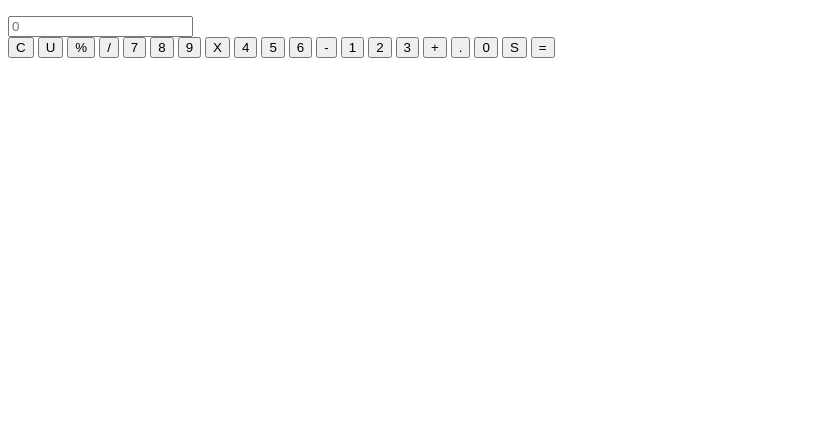
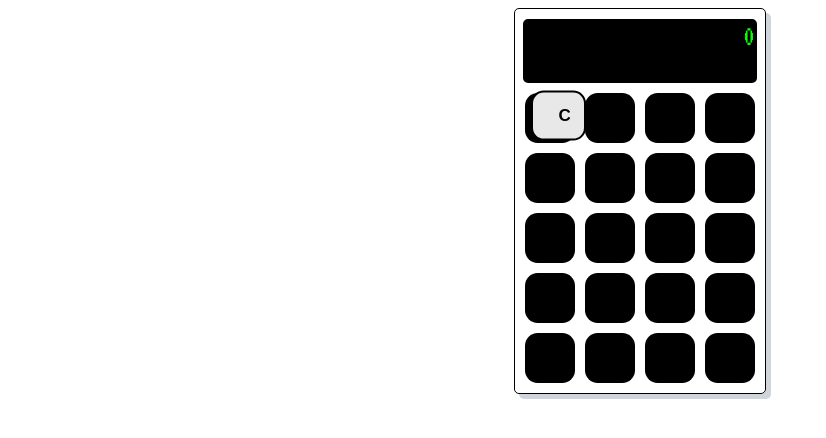
Before and after one commit to iAmJokman/iAmJokman, a plain HTML site: page index.html in a window 1280 px wide. Shown: the whole page, without its empty margins (0-826 px from the left). Drawn offline with Linux system fonts and the light colour scheme.

Commit message:
Se realiza diseño basico de calculadora

```diff
--- a/index.html
+++ b/index.html
@@ -4,35 +4,45 @@
     <meta charset="UTF-8">
     <meta http-equiv="X-UA-Compatible" content="IE=edge">
     <meta name="viewport" content="width=device-width, initial-scale=1.0">
-    <script src="./main.js"></script>
+    <link rel="stylesheet" href="./styles.css">
+    <link rel="preconnect" href="https://fonts.googleapis.com">
+    <link rel="preconnect" href="https://fonts.gstatic.com" crossorigin>
+    <link href="https://fonts.googleapis.com/css2?family=VT323&display=swap" rel="stylesheet">
     <title>Calculadora</title>
 </head>
 <body>
-    <p  id="inputOperation"></p>
-    <input id="inputHistory" type="text" placeholder="0">
-    <div>
-        <button id="keyboardClear" type="submit" onclick="clear()">C</button>
-        <button id="keyboardUnknown" type="submit">U</button>
-        <button id="keyboardPercentage" type="submit" onclick="operation('%')">%</button>
-        <button id="keyboardDivision" type="submit" onclick="operation('/')">/</button>
-        <button id="keyboardSeven" onclick="concat(7)" type="submit">7</button>
-        <button id="keyboardEight" type="submit" onclick="concat(8)">8</button>
-        <button id="keyboardNine" type="submit" onclick="concat(9)">9</button>
-        <button id="keyboardMultiplication" onclick="operation('*')" type="submit">X</button>
-        <button id="keyboardFour" type="submit" onclick="concat(4)">4</button>
-        <button id="keyboardFive" type="submit" onclick="concat(5)">5</button>
-        <button id="keyboardSix" type="submit" onclick="concat(6)">6</button>
-        <button id="keyboardMinus" type="submit" onclick="operation('-')">-</button>
-        <button id="keyboardOne" type="submit" onclick="concat(1)">1</button>
-        <button id="keyboardTwo" type="submit" onclick="concat(2)">2</button>
-        <button id="keyboardThree" type="submit" onclick="concat(3)">3</button>
-        <button id="keyboardPlus" type="submit" onclick="operation('+')">+</button>
-        <button id="keyboardDot" type="submit">.</button>
-        <button id="keyboardZero" type="submit" onclick="concat(0)">0</button>
-        <button id="keyboardSave" type="submit">S</button>
-        <button id="keyboardEquals" type="submit" onclick="equals()">=</button>
+    <div class="calculator-container">
+        <p  id="inputOperation">0</p>
+        <div class="display-container">
+            <button class="button" id="keyboardDeletDisplay" type="submit" onclick="deleteDisplay()">
+                <span class="button_top">
+                    C
+                </span>
+            </button>
+            <button class="button" id="keyboardUnknown" type="submit" onclick="clear()">U</button>
+            <button class="button" id="keyboardPercentage" type="submit" onclick="operation('%')">%</button>
+            <button class="button" id="keyboardDivision" type="submit" onclick="operation('/')">/</button>
+            <button class="button" id="keyboardSeven" onclick="concat(7)" type="submit">7</button>
+            <button class="button"id="keyboardEight" type="submit" onclick="concat(8)">8</button>
+            <button class="button" id="keyboardNine" type="submit" onclick="concat(9)">9</button>
+            <button class="button" id="keyboardMultiplication" onclick="operation('*')" type="submit">X</button>
+            <button class="button" id="keyboardFour" type="submit" onclick="concat(4)">4</button>
+            <button class="button" id="keyboardFive" type="submit" onclick="concat(5)">5</button>
+            <button class="button" id="keyboardSix" type="submit" onclick="concat(6)">6</button>
+            <button class="button" id="keyboardMinus" type="submit" onclick="operation('-')">-</button>
+            <button class="button" id="keyboardOne" type="submit" onclick="concat(1)">1</button>
+            <button class="button" id="keyboardTwo" type="submit" onclick="concat(2)">2</button>
+            <button class="button" id="keyboardThree" type="submit" onclick="concat(3)">3</button>
+            <button class="button" id="keyboardPlus" type="submit" onclick="operation('+')">+</button>
+            <button class="button" id="keyboardDot" type="submit" onclick="concat('.')">.</button>
+            <button class="button" id="keyboardZero" type="submit" onclick="concat(0)">0</button>
+            <button class="button" id="keyboardSave" type="submit">S</button>
+            <button class="button" id="keyboardEquals" type="submit" onclick="equals()">=</button>
+        </div>
     </div>
 
 
+
 </body>
+<script src="./main.js"></script>
 </html>
--- a/main.js
+++ b/main.js
@@ -2,41 +2,43 @@ let displayValue = 0;
 let savedValue1 = 0;
 let savedValue2 = 0;
 let savedOperator = 0;
+input = document.getElementById("inputOperation");
 
 function concat(value){
     if (savedValue1 == 0){
-        displayOperation = document.getElementById("inputOperation")
-        if (displayOperation.innerText == ''){
-            displayOperation.innerText = value
-            displayValue = displayOperation.innerText
+        if (input.innerText == 0 ){
+            if(value == '.' || input.innerText == '0.'){
+                input.innerText = input.innerText + value
+                displayValue = input.innerText
+            }else{
+                input.innerText = value
+                displayValue = input.innerText
+            }
+
         }else{
-            displayOperation.innerText = displayOperation.innerText + value
-            displayValue = displayOperation.innerText
+            input.innerText = input.innerText + value
+            displayValue = input.innerText
         }
     }else if (savedValue1 != 0 && displayValue==0){
-        displayOperation.innerText = ''
-        displayOperation = document.getElementById("inputOperation")
-        if (displayOperation.innerText == ''){
-            displayOperation.innerText = value
-            displayValue = displayOperation.innerText
+        input.innerText = ''
+        if (input.innerText == ''){
+            input.innerText = value
+            displayValue = input.innerText
         }else{
-            displayOperation.innerText = displayOperation.innerText + value
-            displayValue = displayOperation.innerText
+            input.innerText = input.innerText + value
+            displayValue = input.innerText
         }
     }else if (savedValue1 != 0 && displayValue != 0){
-        displayOperation = document.getElementById("inputOperation")
-        if (displayOperation.innerText == ''){
-            displayOperation.innerText = value
-            displayValue = displayOperation.innerText
+        if (input.innerText == ''){
+            input.innerText = value
+            displayValue = input.innerText
         }else{
-            displayOperation.innerText = displayOperation.innerText + value
-            displayValue = displayOperation.innerText
+            input.innerText = input.innerText + value
+            displayValue = input.innerText
         }
     }
 
 }
-
-
 
 function operation(operator){
     savedOperator = operator
@@ -44,68 +46,41 @@ function operation(operator){
     displayValue = 0
 }
 
-function sum(){
-    savedOperator = "+"
-    savedValue1 = displayValue
-}
-
-function rest(){
-    savedOperator = "-"
-    savedValue1 = displayValue
-}
-
-function divide(){
-    savedOperator = "/"
-    savedValue1 = displayValue
-}
-
-function percentage(){
-    savedOperator = "%"
-    savedValue1 = displayValue
-}
-
 function equals(){
     savedValue2 = displayValue
     switch(savedOperator){
         case "*":
-            displayOperation = document.getElementById("inputOperation")
-            displayOperation.innerText = savedValue1*savedValue2
-            displayValue = displayOperation.innerText
+            input.innerText = savedValue1*savedValue2
+            displayValue = input.innerText
             break;
 
         case "+":
-            displayOperation = document.getElementById("inputOperation")
-            displayOperation.innerText = number(savedValue1)+number(savedValue2)
-            displayValue = displayOperation.innerText
+            input.innerText = Number(savedValue1)+Number(savedValue2)
+            displayValue = input.innerText
             break;
 
         case "-":
-            displayOperation = document.getElementById("inputOperation")
-            displayOperation.innerText = savedValue1-savedValue2
-            displayValue = displayOperation.innerText
+            input.innerText = savedValue1-savedValue2
+            displayValue = input.innerText
             break;
 
         case "/":
-            displayOperation = document.getElementById("inputOperation")
-            displayOperation.innerText = savedValue1/savedValue2
-            displayValue = displayOperation.innerText
+            input.innerText = savedValue1/savedValue2
+            displayValue = input.innerText
             break;
 
         case "%":
-            displayOperation = document.getElementById("inputOperation")
-            displayOperation.innerText = (savedValue1*savedValue2)/100
-            displayValue = displayOperation.innerText
+            input.innerText = (savedValue1*savedValue2)/100
+            displayValue = input.innerText
             break;
 
     }
 }
 
-function clear(){
-    displayOperation = document.getElementById("inputOperation")
-    displayOperation.innerText = ""
-    displayValue = 0;
-    savedValue1 = 0;
-    savedValue2 = 0;
-    savedOperator = 0;
+function deleteDisplay(){
+    input.innerText = 0
+    savedValue1 = 0
+    savedValue2 = 0
+    savedOperator = 0
 
 }
--- a/styles.css
+++ b/styles.css
@@ -0,0 +1,94 @@
+.calculator-container{
+    display: grid;
+    margin: 0 auto;
+    place-content: center;
+    width: 250px;
+    height: 384px;
+    border-width: 1px;
+    border-color: black;
+    border-style: solid;
+    border-radius: 5px;
+    box-shadow: 5px 5px rgb(208, 212, 219);
+}
+
+#inputOperation{
+    margin: 0 auto;
+    height: 60px;
+    border-width: 2px;
+    border-color: black;
+    border-style: solid;
+    border-radius: 5px;
+    text-align: end;
+    font-family: 'VT323', monospace;
+    font-size: 30px;
+    background-color: black;
+    color: #06FF00;
+    width: 230px;
+    margin-bottom: 10px;
+}
+
+.display-container{
+    display: grid;
+    grid-template-columns: repeat(4,50px);
+    grid-template-rows: repeat(5,50px);
+    justify-content: center;
+    gap: 10px;
+}
+/*
+.button{
+    border-radius: 0.75em;
+    color: #e8e8e8;
+    font-size: 17px;
+    font-weight: bold;
+    border-color: black;
+    background: gray;
+}
+
+.button:hover{
+    transform: translateY(-0.33em);
+} */
+
+
+button {
+    /* Variables */
+   --button_radius: 0.75em;
+   --button_color: #e8e8e8;
+   --button_outline_color: #000000;
+   font-size: 17px;
+   font-weight: bold;
+   border: none;
+   border-radius: var(--button_radius);
+   background: var(--button_outline_color);
+}
+
+.button_top {
+   display: block;
+   -webkit-box-sizing: border-box;
+           box-sizing: border-box;
+   border: 2px solid var(--button_outline_color);
+   border-radius: var(--button_radius);
+   padding: 0.75em 1.5em;
+   background: var(--button_color);
+   color: var(--button_outline_color);
+   -webkit-transform: translateY(-0.2em);
+       -ms-transform: translateY(-0.2em);
+           transform: translateY(-0.2em);
+   -webkit-transition: -webkit-transform 0.1s ease;
+   transition: -webkit-transform 0.1s ease;
+   transition: transform 0.1s ease;
+   transition: transform 0.1s ease, -webkit-transform 0.1s ease;
+}
+
+button:hover .button_top {
+    /* Pull the button upwards when hovered */
+   -webkit-transform: translateY(-0.33em);
+       -ms-transform: translateY(-0.33em);
+           transform: translateY(-0.33em);
+}
+
+button:active .button_top {
+    /* Push the button downwards when pressed */
+   -webkit-transform: translateY(0);
+       -ms-transform: translateY(0);
+           transform: translateY(0);
+}
```
